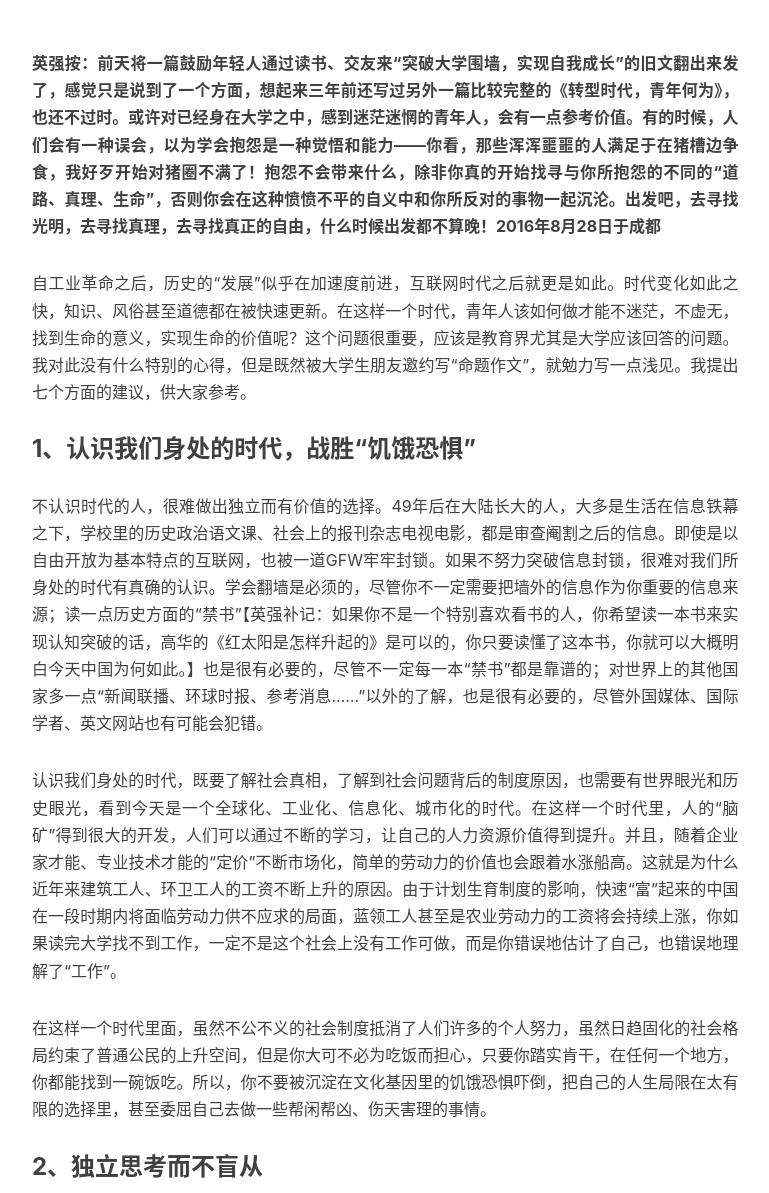
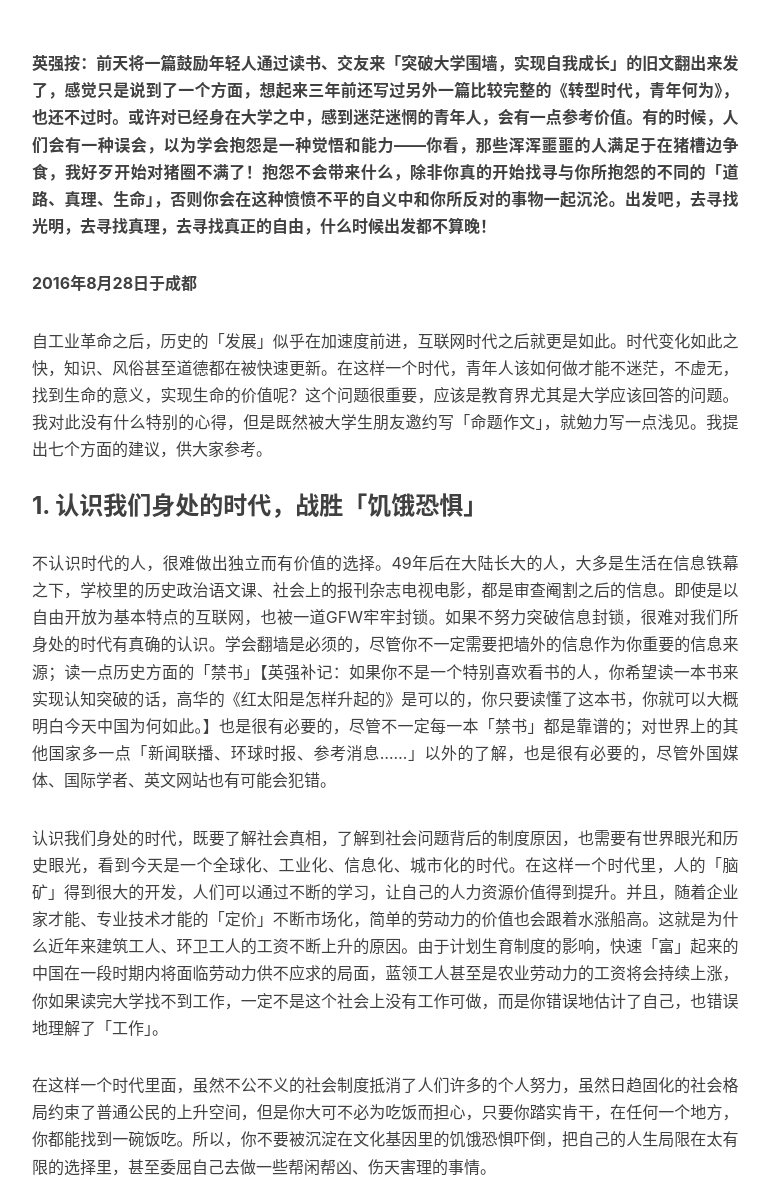
Before and after one commit to dgjj1991/LirenCollege.github.io, a Jekyll site: the page built from _posts/2016-08-29-jianyi.md, in a window 1280 px wide and 1400 px high, scrolled down 310 px. Shown: the part 207-1400 px from the top of the window, without its empty margins (233-1002 px from the left). Built offline with Jekyll 4.4.1, drawn with Linux system fonts in a browser that asks for light colours; nearby versions of some CDN libraries; comment, search, counter and statistics services are not loaded; some of the changed text lies outside the part shown.

Commit message:
微调标点符号

```diff
--- a/_posts/2016-08-29-jianyi.md
+++ b/_posts/2016-08-29-jianyi.md
@@ -9,31 +9,33 @@ tags:
     - 教育
 ---
 
-**英强按：前天将一篇鼓励年轻人通过读书、交友来“突破大学围墙，实现自我成长”的旧文翻出来发了，感觉只是说到了一个方面，想起来三年前还写过另外一篇比较完整的《转型时代，青年何为》，也还不过时。或许对已经身在大学之中，感到迷茫迷惘的青年人，会有一点参考价值。有的时候，人们会有一种误会，以为学会抱怨是一种觉悟和能力——你看，那些浑浑噩噩的人满足于在猪槽边争食，我好歹开始对猪圈不满了！抱怨不会带来什么，除非你真的开始找寻与你所抱怨的不同的“道路、真理、生命”，否则你会在这种愤愤不平的自义中和你所反对的事物一起沉沦。出发吧，去寻找光明，去寻找真理，去寻找真正的自由，什么时候出发都不算晚！2016年8月28日于成都**
+**英强按：前天将一篇鼓励年轻人通过读书、交友来「突破大学围墙，实现自我成长」的旧文翻出来发了，感觉只是说到了一个方面，想起来三年前还写过另外一篇比较完整的《转型时代，青年何为》，也还不过时。或许对已经身在大学之中，感到迷茫迷惘的青年人，会有一点参考价值。有的时候，人们会有一种误会，以为学会抱怨是一种觉悟和能力——你看，那些浑浑噩噩的人满足于在猪槽边争食，我好歹开始对猪圈不满了！抱怨不会带来什么，除非你真的开始找寻与你所抱怨的不同的「道路、真理、生命」，否则你会在这种愤愤不平的自义中和你所反对的事物一起沉沦。出发吧，去寻找光明，去寻找真理，去寻找真正的自由，什么时候出发都不算晚！**
 
-自工业革命之后，历史的“发展”似乎在加速度前进，互联网时代之后就更是如此。时代变化如此之快，知识、风俗甚至道德都在被快速更新。在这样一个时代，青年人该如何做才能不迷茫，不虚无，找到生命的意义，实现生命的价值呢？这个问题很重要，应该是教育界尤其是大学应该回答的问题。我对此没有什么特别的心得，但是既然被大学生朋友邀约写“命题作文”，就勉力写一点浅见。我提出七个方面的建议，供大家参考。
+**2016年8月28日于成都**
 
-### 1、认识我们身处的时代，战胜“饥饿恐惧”
+自工业革命之后，历史的「发展」似乎在加速度前进，互联网时代之后就更是如此。时代变化如此之快，知识、风俗甚至道德都在被快速更新。在这样一个时代，青年人该如何做才能不迷茫，不虚无，找到生命的意义，实现生命的价值呢？这个问题很重要，应该是教育界尤其是大学应该回答的问题。我对此没有什么特别的心得，但是既然被大学生朋友邀约写「命题作文」，就勉力写一点浅见。我提出七个方面的建议，供大家参考。
 
-不认识时代的人，很难做出独立而有价值的选择。49年后在大陆长大的人，大多是生活在信息铁幕之下，学校里的历史政治语文课、社会上的报刊杂志电视电影，都是审查阉割之后的信息。即使是以自由开放为基本特点的互联网，也被一道GFW牢牢封锁。如果不努力突破信息封锁，很难对我们所身处的时代有真确的认识。学会翻墙是必须的，尽管你不一定需要把墙外的信息作为你重要的信息来源；读一点历史方面的“禁书”【英强补记：如果你不是一个特别喜欢看书的人，你希望读一本书来实现认知突破的话，高华的《红太阳是怎样升起的》是可以的，你只要读懂了这本书，你就可以大概明白今天中国为何如此。】也是很有必要的，尽管不一定每一本“禁书”都是靠谱的；对世界上的其他国家多一点“新闻联播、环球时报、参考消息……”以外的了解，也是很有必要的，尽管外国媒体、国际学者、英文网站也有可能会犯错。
+### 1. 认识我们身处的时代，战胜「饥饿恐惧」
 
-认识我们身处的时代，既要了解社会真相，了解到社会问题背后的制度原因，也需要有世界眼光和历史眼光，看到今天是一个全球化、工业化、信息化、城市化的时代。在这样一个时代里，人的“脑矿”得到很大的开发，人们可以通过不断的学习，让自己的人力资源价值得到提升。并且，随着企业家才能、专业技术才能的“定价”不断市场化，简单的劳动力的价值也会跟着水涨船高。这就是为什么近年来建筑工人、环卫工人的工资不断上升的原因。由于计划生育制度的影响，快速“富”起来的中国在一段时期内将面临劳动力供不应求的局面，蓝领工人甚至是农业劳动力的工资将会持续上涨，你如果读完大学找不到工作，一定不是这个社会上没有工作可做，而是你错误地估计了自己，也错误地理解了“工作”。
+不认识时代的人，很难做出独立而有价值的选择。49年后在大陆长大的人，大多是生活在信息铁幕之下，学校里的历史政治语文课、社会上的报刊杂志电视电影，都是审查阉割之后的信息。即使是以自由开放为基本特点的互联网，也被一道GFW牢牢封锁。如果不努力突破信息封锁，很难对我们所身处的时代有真确的认识。学会翻墙是必须的，尽管你不一定需要把墙外的信息作为你重要的信息来源；读一点历史方面的「禁书」【英强补记：如果你不是一个特别喜欢看书的人，你希望读一本书来实现认知突破的话，高华的《红太阳是怎样升起的》是可以的，你只要读懂了这本书，你就可以大概明白今天中国为何如此。】也是很有必要的，尽管不一定每一本「禁书」都是靠谱的；对世界上的其他国家多一点「新闻联播、环球时报、参考消息……」以外的了解，也是很有必要的，尽管外国媒体、国际学者、英文网站也有可能会犯错。
+
+认识我们身处的时代，既要了解社会真相，了解到社会问题背后的制度原因，也需要有世界眼光和历史眼光，看到今天是一个全球化、工业化、信息化、城市化的时代。在这样一个时代里，人的「脑矿」得到很大的开发，人们可以通过不断的学习，让自己的人力资源价值得到提升。并且，随着企业家才能、专业技术才能的「定价」不断市场化，简单的劳动力的价值也会跟着水涨船高。这就是为什么近年来建筑工人、环卫工人的工资不断上升的原因。由于计划生育制度的影响，快速「富」起来的中国在一段时期内将面临劳动力供不应求的局面，蓝领工人甚至是农业劳动力的工资将会持续上涨，你如果读完大学找不到工作，一定不是这个社会上没有工作可做，而是你错误地估计了自己，也错误地理解了「工作」。
 
 在这样一个时代里面，虽然不公不义的社会制度抵消了人们许多的个人努力，虽然日趋固化的社会格局约束了普通公民的上升空间，但是你大可不必为吃饭而担心，只要你踏实肯干，在任何一个地方，你都能找到一碗饭吃。所以，你不要被沉淀在文化基因里的饥饿恐惧吓倒，把自己的人生局限在太有限的选择里，甚至委屈自己去做一些帮闲帮凶、伤天害理的事情。
 
-### 2、独立思考而不盲从
+### 2. 独立思考而不盲从
 
-由于教育制度的缺陷，我们大部分人不擅长独立思考，很容易被各种观点忽悠。在今天这样一个信息爆炸的时代，如果不能独立思考，就会让自己的头脑变成各种思想的跑马场。《环球时报》的许多文章都可以作为逻辑学的范例来分析典型的“逻辑谬误”，但是这个报纸却长期畅销，成为许多人对国际国内问题的信息来源甚至是观点来源。
+由于教育制度的缺陷，我们大部分人不擅长独立思考，很容易被各种观点忽悠。在今天这样一个信息爆炸的时代，如果不能独立思考，就会让自己的头脑变成各种思想的跑马场。《环球时报》的许多文章都可以作为逻辑学的范例来分析典型的「逻辑谬误」，但是这个报纸却长期畅销，成为许多人对国际国内问题的信息来源甚至是观点来源。
 
-独立思考，首先是一种能力，而不只是一种姿态，否则很容易变成固执己见。建议大家多读一读《学问提问——批判性思维指南》（译著代表）《忽悠的原理与技巧》（本土著作代表）这一类的书，来提高自己的“信息素养”（防忽悠能力）。【英强补记：如果你的学校开了“逻辑学”这门课，一定要想办法去选修或者旁听，如果没有的话，你可以通过阅读来自学逻辑学，这方面的入门性好书不少，似乎后浪就出版了好几种，其中一种是《逻辑要义》。】
+独立思考，首先是一种能力，而不只是一种姿态，否则很容易变成固执己见。建议大家多读一读《学问提问——批判性思维指南》（译著代表）《忽悠的原理与技巧》（本土著作代表）这一类的书，来提高自己的「信息素养」（防忽悠能力）。【英强补记：如果你的学校开了「逻辑学」这门课，一定要想办法去选修或者旁听，如果没有的话，你可以通过阅读来自学逻辑学，这方面的入门性好书不少，似乎后浪就出版了好几种，其中一种是《逻辑要义》。】
 
 对那些明显的逻辑漏洞的书籍或文章，尽量做到在同一领域内多看看不同的观点，不要用听说代替阅读，用情绪替代思考。
 
-值得特别指出的是，有些青年朋友在尚未真正学会独立思考之前，就学会了“唯物主义辩证法”，学会了相对主义，对任何观点都不假思索的不认同，而且思考和表达特别爱用“一方面另一方面”的句式，还以为这样做是独立思考的表现。亲爱的朋友，那不是独立思考，那连思考都算不上。碰到任何你不熟悉的观点，不要用这种鄙俗的相对主义来取消了自己的思考，反而要认真地考察这个观点的论点到底是什么，论据是什么，有没有什么隐含的价值前设，论证过程有无逻辑漏洞……然后再下自己的判断，千万不要做那种以为“任何观点我都可以找出它的错误，所以无所谓对错”的人。
+值得特别指出的是，有些青年朋友在尚未真正学会独立思考之前，就学会了「唯物主义辩证法」，学会了相对主义，对任何观点都不假思索的不认同，而且思考和表达特别爱用「一方面另一方面」的句式，还以为这样做是独立思考的表现。亲爱的朋友，那不是独立思考，那连思考都算不上。碰到任何你不熟悉的观点，不要用这种鄙俗的相对主义来取消了自己的思考，反而要认真地考察这个观点的论点到底是什么，论据是什么，有没有什么隐含的价值前设，论证过程有无逻辑漏洞……然后再下自己的判断，千万不要做那种以为「任何观点我都可以找出它的错误，所以无所谓对错」的人。
 
 今天这个时代，有很多谬误都是以真理的面貌出现的，要学会独立思考并不容易，你不仅需要掌握基本的逻辑常识，你还得具备基本的人文社科常识，否则你很容易被那些满口国家民族、人民利益、平等正义的虚伪左派欺骗，更容易被胡锡进那种说话语气平和、貌似理性中立客观的人误导。
 
-### 3、从阅读开始自主学习
+### 3. 从阅读开始自主学习
 
 中小学教育最大的一桩罪恶是消灭了青少年的自主学习的兴趣，中小学教育最大的无能是不能帮助学生建立自主学习的能力。这导致很多青年上了大学以后，在学习方面既无兴趣，也无能力。
 
@@ -41,7 +43,7 @@ tags:
 
 互联网普及之后，人们越来越远离传统的阅读方式，但我想在这里强调的是：网络阅读仅仅是资讯性的，真正批判性、思想性、经典性的阅读最好还是回到纸质图书。【英强补记：读整本书非常重要，在阅读过程中最重要的是：思考、反刍、与作者对话，建立自己的思维框架，更新自己的世界观。读一本书胜过读一百篇鸡零狗碎的文章，读一本经典胜过读一百本乱七八糟的书。什么是经典？一百年前，两百年前，甚至五百年前的人写的，今天还有许多人在阅读，在讨论的书，才称得上是经典。从这个方面看，圣经是世界上最大的经典，如果你连圣经都没有读过，那你就错过最为重要的一本书。】
 
-### 4、善用互联网，学好英语，开放地学习
+### 4. 善用互联网，学好英语，开放地学习
 
 对于一个大学生来说，互联网和英语大概可以说是应该掌握的最重要的两个工具。以前我在北京生活的时候，在和一些学者交往时发现一个特别有趣的现象：好几位在政治学、经济学方面的权威学者，大学时期都是学外语的。这其中一个最为典型的例子，就是刚刚去世的邓正来先生，他在法学、经济学、政治学等多个学科都颇有建树，他的学术之路是从翻译开始的。而他之所以能在很年轻的时候就能够翻译经典的学术著作，这跟他出色的语言能力是分不开的。除了邓正来先生之外，据我所知，刘军宁先生、冯兴元先生、夏业良先生都是学外语出身的。希望这些例子能够引起大家对英语的重视。
 
@@ -49,17 +51,17 @@ tags:
 
 互联网作为一种信息交互和人际协作的工具，大大的降低了交易成本，已经改变了许多行业，而且正在改变更多行业，其中一个正在发生变化的是教育行业。在学好英语的基础上，利用互联网进行开放的学习，可以大大的突破教育体制造成的各种障碍，让自己获得与世界同步的更快的成长。
 
-### 5、再不交朋友可能就迟了
+### 5. 再不交朋友可能就迟了
 
-有许多“真理”的掌握有一道年龄的门槛，比如：大学毕业之后就很难交到知心的莫逆的朋友。一定要大学毕业之后很多年，你才会发现，在那个傻乎乎的青春年代，你交到的那几个互称“猪头”的朋友，可能才是你一生之久的莫逆之交。并不是说这以后就不会有交到好朋友的机会，而是说，太难了。
+有许多「真理」的掌握有一道年龄的门槛，比如：大学毕业之后就很难交到知心的莫逆的朋友。一定要大学毕业之后很多年，你才会发现，在那个傻乎乎的青春年代，你交到的那几个互称「猪头」的朋友，可能才是你一生之久的莫逆之交。并不是说这以后就不会有交到好朋友的机会，而是说，太难了。
 
-我从一所被称为“一流学生，二流硬件，三流教师”的大学毕业已经12年了。我从那所学校毕业的时候，说过这样一番话：我在这里的唯一收获，不过是认识了几个朋友。到今天还能每年见面，还能一起谈理想干事业的朋友中，好几位都是大学时候的朋友。
+我从一所被称为「一流学生，二流硬件，三流教师」的大学毕业已经12年了。我从那所学校毕业的时候，说过这样一番话：我在这里的唯一收获，不过是认识了几个朋友。到今天还能每年见面，还能一起谈理想干事业的朋友中，好几位都是大学时候的朋友。
 
-建议你打破自己的专业、年纪的界限，去主动交往志同道合的朋友，甚至到比你年龄大10岁20岁的老师中去寻找朋友，你青年时代的“道义之交”，会让你的成长受益匪浅的。
+建议你打破自己的专业、年纪的界限，去主动交往志同道合的朋友，甚至到比你年龄大10岁20岁的老师中去寻找朋友，你青年时代的「道义之交」，会让你的成长受益匪浅的。
 
-### 6、言说抵抗沉默，谨慎言说；行动抵抗虚无，积极行动
+### 6. 言说抵抗沉默，谨慎言说；行动抵抗虚无，积极行动
 
-这句话感觉总结起来有点像孔子那句“君子欲讷于言而敏于行”。稍有差别之处，我觉得言说也要积极，不做“沉默的大多数”，被别人轻易的就给代表了。不过想好了再说，不急于表达。青年的言说，虽当有青年的热情和活力，但要警惕一种虚妄的自大，认为中年人面目可憎、语言无味，中年人胆小话都不敢说，甚至以为中年人都没有思想，没有学识。虽然要做到不悔少作并不容易，但说话时谨慎一些是很有必要的。
+这句话感觉总结起来有点像孔子那句「君子欲讷于言而敏于行」。稍有差别之处，我觉得言说也要积极，不做「沉默的大多数」，被别人轻易的就给代表了。不过想好了再说，不急于表达。青年的言说，虽当有青年的热情和活力，但要警惕一种虚妄的自大，认为中年人面目可憎、语言无味，中年人胆小话都不敢说，甚至以为中年人都没有思想，没有学识。虽然要做到不悔少作并不容易，但说话时谨慎一些是很有必要的。
 
 行动方面需要积极一些，从自己的身边开始，做自己能做的事情。每个年龄段的人想法不一样，资源不一样，能做的事情也不一样。年轻的时候，可能只是搞搞读书会，做做独立网站，拉三五个朋友搞一场不成功的创业，找一群朋友一起办一本读者很少的杂志，组织一个独立的社团，甚至只是策划了一场不那么成功的校园活动……你一定要自己独立地去做一件有一点难度的事情，做事给人带来的成长是全方位的。
 
@@ -67,15 +69,15 @@ tags:
 
 我举的这个例子是商业领域的，在学术领域，在社会行动领域，也有不少这样的例子。青年时代的每一次努力，都不会白费的，因为正是在这一次又一次的微不足道的尝试里，人不知不觉的成长了。
 
-### 7、追求真理，担当使命，活出精彩人生
+### 7. 追求真理，担当使命，活出精彩人生
 
-亲爱的朋友，在这篇文章的结尾处，我要给出的是自己认为最重要的一条建议：不要急于去追求个人在物质上和声名上的成功，尽可能地去追求“真理”，担当起时代的使命，方能真正活出精彩人生。
+亲爱的朋友，在这篇文章的结尾处，我要给出的是自己认为最重要的一条建议：不要急于去追求个人在物质上和声名上的成功，尽可能地去追求「真理」，担当起时代的使命，方能真正活出精彩人生。
 
 有朋友曾笑谈：中国人也是有宗教的，那就是成功学。这个说法当然是激愤之语，不可当真，但成功学的确无远弗届地影响了青年人的生活和幸福。
 
-秋风先生曾经写过这样一段流传很广的话：“中国的高房价，毁灭了年轻人的爱情，也毁灭了年轻人的想象力。他们本可以吟诵诗歌、结伴旅行、开读书会。但现在，年轻人大学一毕业就成为中年人，像中年人那样为了柴米油盐精打细算。他们的生活，从一开始就是物质的、世故的，而不能体验一段浪漫的人生，一种面向心灵的生活方式。”这段话中的高房价，如果改成“成功学”，可能会更为妥帖。
+秋风先生曾经写过这样一段流传很广的话：「中国的高房价，毁灭了年轻人的爱情，也毁灭了年轻人的想象力。他们本可以吟诵诗歌、结伴旅行、开读书会。但现在，年轻人大学一毕业就成为中年人，像中年人那样为了柴米油盐精打细算。他们的生活，从一开始就是物质的、世故的，而不能体验一段浪漫的人生，一种面向心灵的生活方式。」这段话中的高房价，如果改成「成功学」，可能会更为妥帖。
 
-“真理”是什么？在中国这样一个被真真假假的“革命”、“真理”反复折腾的地方，说追求真理肯定是不讨人喜欢的。我有的时候想到100年前的谭嗣同、吴樾、邹容那些人，想到二三十年代的一些共产党人，他们为什么前赴后继、视死如归，为什么杀身成仁、舍生取义？你可以轻松的说，他们错了，他们白白的死了。他们不仅没有追求到自由，反而催生了更深的奴役。那么，奴役状态的结束，是我们吃吃喝喝就可以实现的吗？
+「真理」是什么？在中国这样一个被真真假假的「革命」、「真理」反复折腾的地方，说追求真理肯定是不讨人喜欢的。我有的时候想到100年前的谭嗣同、吴樾、邹容那些人，想到二三十年代的一些共产党人，他们为什么前赴后继、视死如归，为什么杀身成仁、舍生取义？你可以轻松的说，他们错了，他们白白的死了。他们不仅没有追求到自由，反而催生了更深的奴役。那么，奴役状态的结束，是我们吃吃喝喝就可以实现的吗？
 
 圣经上说，真理必教你得以自由。作为一个基督徒，我很难说服你接受我所相信的真理，但是我想说的是，即使你不相信我所相信的，也不妨碍你认识到：真理带给人的幸福，比物质和声名上的成功，要更为深刻和长久。人可以为真理去死，虽死犹荣，但为了功名利禄去死的人呢？人也可以为了真理去活，活得平安喜乐，但为了功名利禄去活的人呢？
 
```
